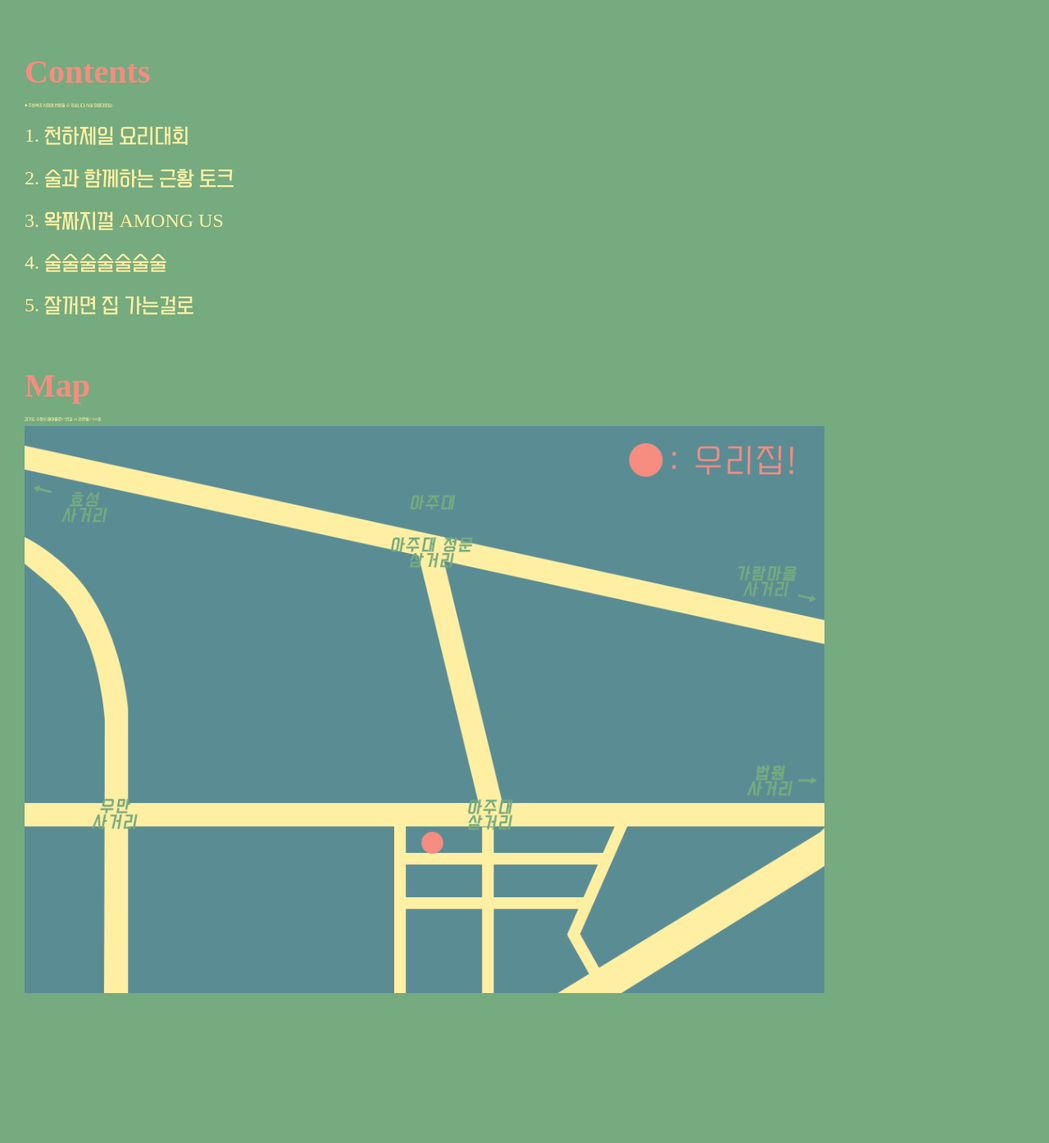
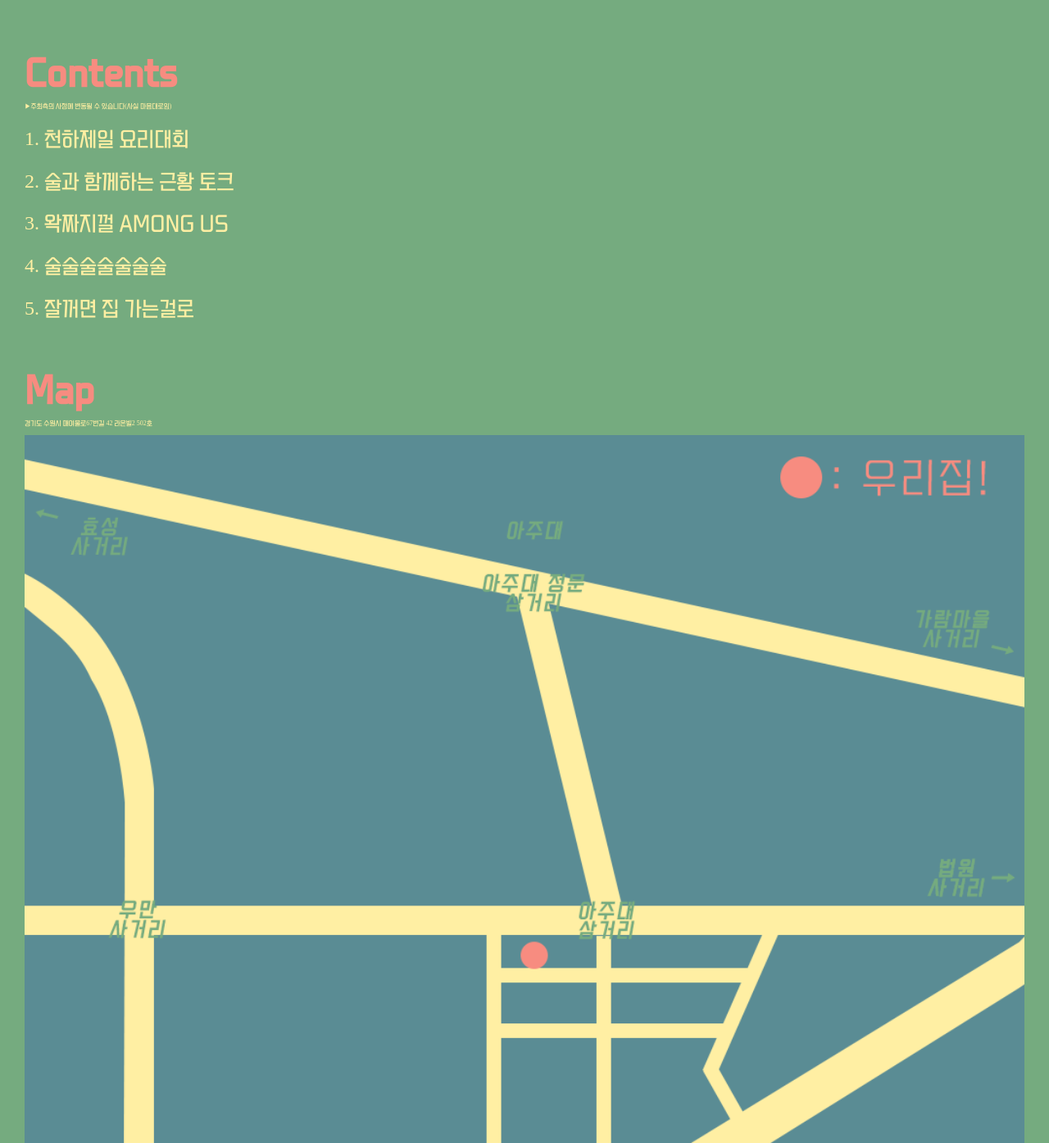
Before and after one commit to siy415/inviteyou, a website built with Parcel: page index.html in a window 1280 px wide. Shown: the part 2340-3735 px from the top of the page at 82% size. Before the commit the page ends 3552 px from the top, so only its background shows below. Built offline with nearby package versions, Linux system fonts and the light colour scheme.

Commit message:
change full font to subset to loading lack issue

```diff
--- a/css/forimage.css
+++ b/css/forimage.css
@@ -13,7 +13,7 @@
 
 .map-image{
   align-items: center;
-  max-width: 80%;
+  max-width: 100%;
   width: 100%;
   background-color: #000000;
   alignment: center;
--- a/index.html
+++ b/index.html
@@ -41,7 +41,7 @@
   <div class="notice-container" align="left">
     <div class="contents-box">
       <h2 class="content-title" style="line-height: 0px;">Contents</h2>
-      <p class="contents" style="font-size: 0.3rem">▶주최측의 사정에 변동될 수 있습니다(사실 마음대로임)</p>
+      <p class="contents" style="font-size: 0.5rem">▶주최측의 사정에 변동될 수 있습니다(사실 마음대로임)</p>
       <p class="contents">1. 천하제일 요리대회</p>
       <p class="contents">2. 술과 함께하는 근황 토크</p>
       <p class="contents">3. 왁짜지껄 AMONG US</p>
@@ -50,7 +50,7 @@
     </div>
     <div class="map-box" style="margin-top: 5px;">
       <h2 class="content-title" style="line-height: 0px;">Map</h2>
-      <p class="contents" style="font-size: 0.3rem">경기도 수원시 매여울로67번길 42 라온빌2 502호</p>
+      <p class="contents" style="font-size: 0.5rem">경기도 수원시 매여울로67번길 42 라온빌2 502호</p>
       <img src="img/map.png" class="map-image" align="middle">
     </div>
   </div>
```
Also changed, not shown: font/210_nemo_030_subset.ttf, font/210_nemo_040_subset.ttf, font/210_nemo_050_subset.ttf.
